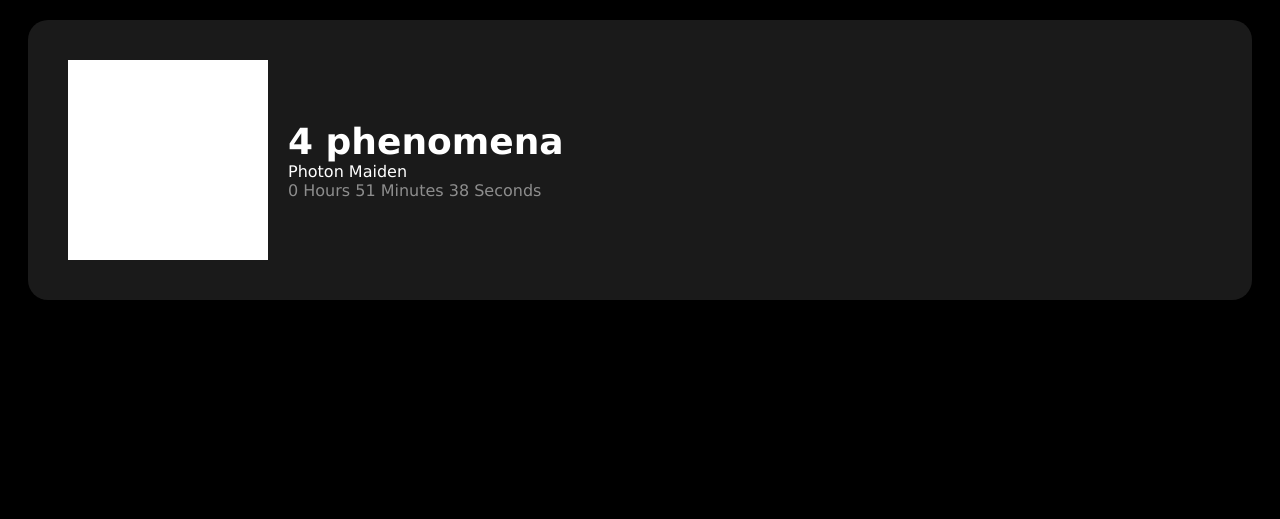
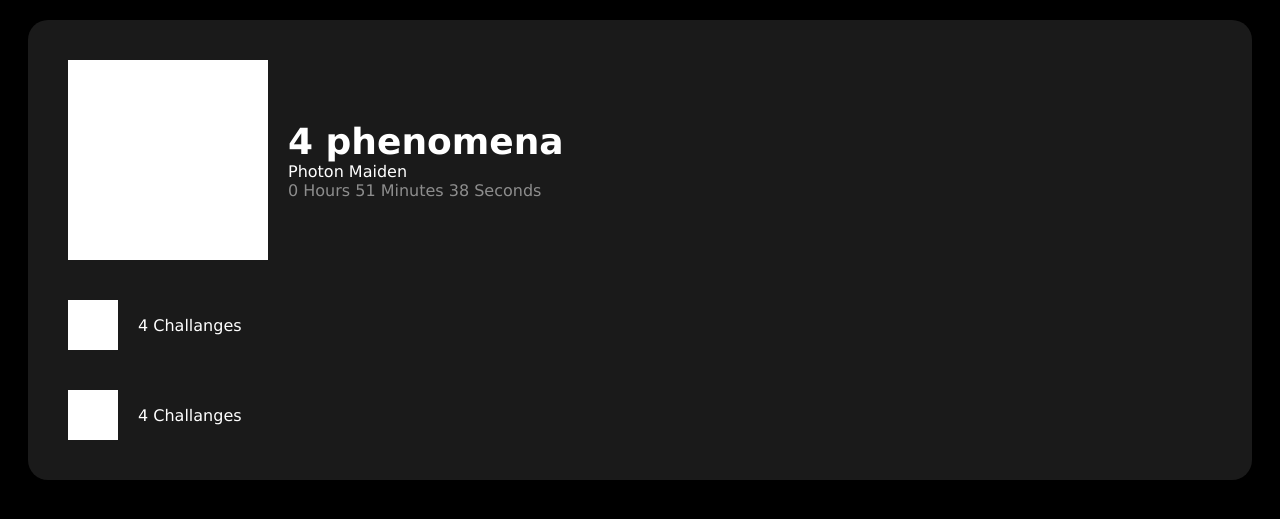
Before and after one commit to ARomygithub/Stupefy-Web, a PHP site: page /public/detail-album.php in a window 1280 px wide. Shown: the top 519 px of the page. Run offline with PHP 8.4, Linux system fonts and the light colour scheme.

Commit message:
feat: song list front end in detail album

```diff
--- a/public/css/detail-album.css
+++ b/public/css/detail-album.css
@@ -15,6 +15,10 @@
     display: flex;
 }
 
+.detail-song{
+    display: flex;
+    align-items: center;
+}
 .main-info {
     display: flex;
     flex-direction: column;
--- a/public/detail-album.php
+++ b/public/detail-album.php
@@ -17,6 +17,16 @@
         echo $html;
     }
 
+    function echo_song($title = "Song Title"){
+        $html = <<<"EOT"
+            <div class="detail-song">
+                <div style="background-color: white; aspect-ratio: 1; height: 50px; margin: 20px;"></div>
+                <div class="song-title">$title</div>
+            </div>
+        EOT;
+
+        echo $html;
+    }
 ?>
 
 <!DOCTYPE html>
@@ -31,6 +41,8 @@
 <body>
     <div id="container">
         <?php echo_detail_album("4 phenomena", "Photon Maiden", 3098) ?>
+        <?php echo_song("4 Challanges") ?>
+        <?php echo_song("4 Challanges") ?>
     </div>
 </body>
 </html>
```
